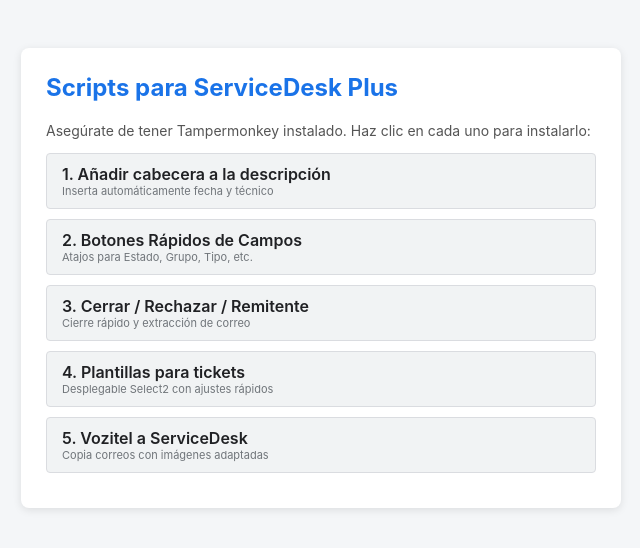
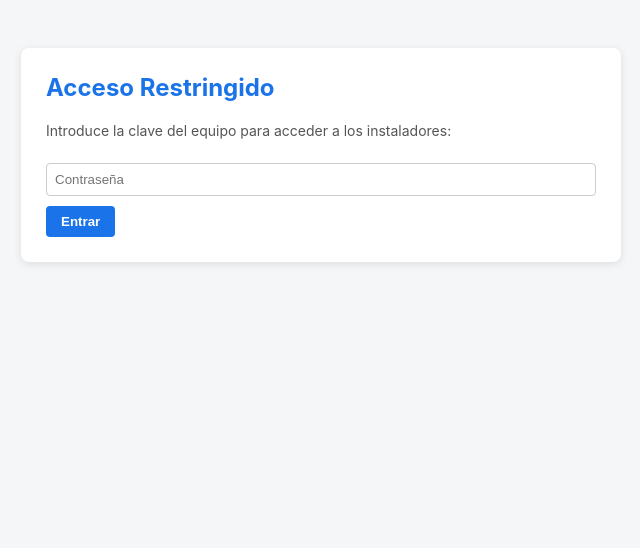
Before and after one commit to ArchmageOki/CinfaEnhacer, a plain HTML site: page index.html in a window 1280 px wide. Shown: the whole page, without its empty margins (319-959 px from the left). Drawn offline with Linux system fonts and the light colour scheme.

Commit message:
Update index.html

```diff
--- a/index.html
+++ b/index.html
@@ -2,27 +2,52 @@
 <html lang="es">
 <head>
   <meta charset="UTF-8">
-  <title>Instalador Scripts ServiceDesk</title>
+  <title>Acceso Scripts ServiceDesk</title>
   <style>
     body { font-family: -apple-system, BlinkMacSystemFont, "Segoe UI", Roboto, sans-serif; padding: 40px; background: #f4f6f8; }
     .card { max-width: 550px; margin: 0 auto; background: white; padding: 25px; border-radius: 8px; box-shadow: 0 2px 8px rgba(0,0,0,0.1); }
     h2 { margin-top: 0; color: #1a73e8; }
     p { color: #555; font-size: 14px; }
-    .btn { display: block; padding: 10px 15px; margin: 10px 0; background: #f1f3f4; border: 1px solid #dadce0; border-radius: 4px; text-decoration: none; color: #202124; font-weight: 600; text-align: left; transition: all 0.15s ease; }
+    .btn { display: block; padding: 10px 15px; margin: 10px 0; background: #f1f3f4; border: 1px solid #dadce0; border-radius: 4px; text-decoration: none; color: #202124; font-weight: 600; text-align: left; }
     .btn:hover { background: #e8f0fe; border-color: #1a73e8; color: #1a73e8; }
     .btn span { display: block; font-size: 11px; font-weight: normal; color: #70757a; }
+    input[type="password"] { width: 100%; padding: 8px; box-sizing: border-box; margin: 10px 0; border: 1px solid #ccc; border-radius: 4px; }
+    button.login-btn { background: #1a73e8; color: white; border: none; padding: 8px 15px; border-radius: 4px; cursor: pointer; font-weight: 600; }
   </style>
 </head>
 <body>
   <div class="card">
-    <h2>Scripts para ServiceDesk Plus</h2>
-    <p>Asegúrate de tener Tampermonkey instalado. Haz clic en cada uno para instalarlo:</p>
+    <div id="login-box">
+      <h2>Acceso Restringido</h2>
+      <p>Introduce la clave del equipo para acceder a los instaladores:</p>
+      <input type="password" id="passInput" placeholder="Contraseña">
+      <button class="login-btn" onclick="verificar()">Entrar</button>
+      <p id="errorMsg" style="color: red; display: none;">Contraseña incorrecta</p>
+    </div>
 
-    <a class="btn" href="servicedesk-cabecera.user.js">1. Añadir cabecera a la descripción <span>Inserta automáticamente fecha y técnico</span></a>
-    <a class="btn" href="servicedesk-botones-campos.user.js">2. Botones Rápidos de Campos <span>Atajos para Estado, Grupo, Tipo, etc.</span></a>
-    <a class="btn" href="servicedesk-cerrar-rechazar.user.js">3. Cerrar / Rechazar / Remitente <span>Cierre rápido y extracción de correo</span></a>
-    <a class="btn" href="servicedesk-plantillas.user.js">4. Plantillas para tickets <span>Desplegable Select2 con ajustes rápidos</span></a>
-    <a class="btn" href="vozitel-copiar-correo.user.js">5. Vozitel a ServiceDesk <span>Copia correos con imágenes adaptadas</span></a>
+    <div id="scripts-box" style="display: none;">
+      <h2>Scripts para ServiceDesk Plus</h2>
+      <p>Haz clic en cada uno para instalarlo en Tampermonkey:</p>
+      <a class="btn" href="servicedesk-cabecera.user.js">1. Cabecera en descripción <span>Inserta fecha y técnico</span></a>
+      <a class="btn" href="servicedesk-botones-campos.user.js">2. Botones Rápidos de Campos <span>Atajos Estado, Grupo, etc.</span></a>
+      <a class="btn" href="servicedesk-cerrar-rechazar.user.js">3. Cerrar / Rechazar / Remitente <span>Cierre y remitente rápido</span></a>
+      <a class="btn" href="servicedesk-plantillas.user.js">4. Plantillas para tickets <span>Desplegable Select2</span></a>
+      <a class="btn" href="vozitel-copiar-correo.user.js">5. Vozitel a ServiceDesk <span>Copiar correos</span></a>
+    </div>
   </div>
+
+  <script>
+    const CLAVE_CORRECTA = "XCINFA";
+
+    function verificar() {
+      const input = document.getElementById('passInput').value;
+      if (input === CLAVE_CORRECTA) {
+        document.getElementById('login-box').style.display = 'none';
+        document.getElementById('scripts-box').style.display = 'block';
+      } else {
+        document.getElementById('errorMsg').style.display = 'block';
+      }
+    }
+  </script>
 </body>
 </html>
```
